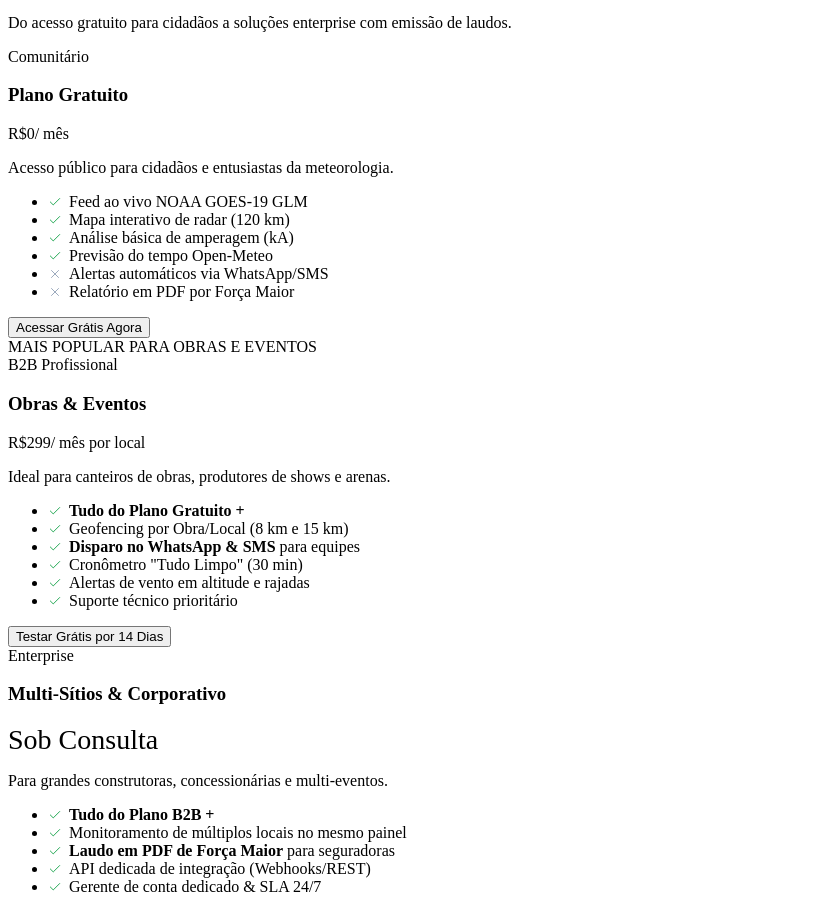
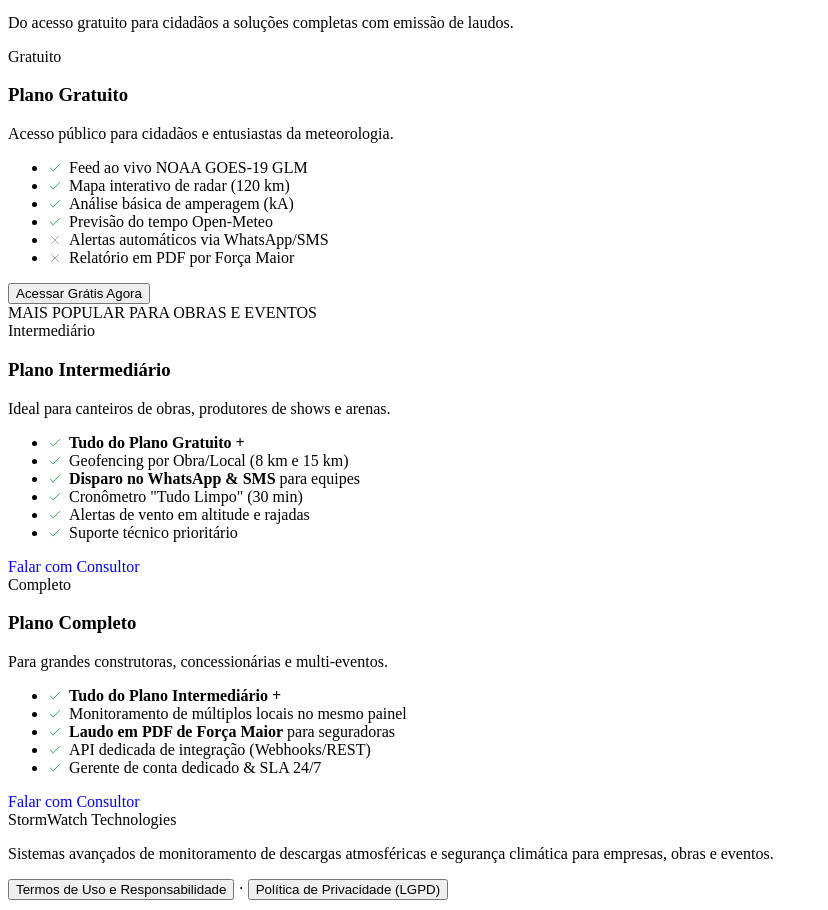
Before and after one commit to SamuelDeveloperPHP/stormwatch, a React (Vite) app in the folder frontend/: page / in a window 1280 px wide. Shown: the part 1420-2330 px from the top of the page, without its empty margins (0-828 px from the left). Built offline with nearby package versions, Linux system fonts and the light colour scheme; no server answers; the HTML template or start-up script is replaced by a standard one; what chartjs-plugin-datalabels would draw is missing.

Commit message:
feat(pricing): atualiza nomes dos planos para Gratuito, Intermediario e Completo, remove valores e direcionamentos por e-mail integrando botoes Falar com Consultor via WhatsApp

```diff
--- a/frontend/src/components/LandingPage.tsx
+++ b/frontend/src/components/LandingPage.tsx
@@ -331,20 +331,15 @@ export default function LandingPage({
 
         <div className="section-header">
           <h2>Escolha o Plano Ideal para a Sua Operação</h2>
-          <p>Do acesso gratuito para cidadãos a soluções enterprise com emissão de laudos.</p>
+          <p>Do acesso gratuito para cidadãos a soluções completas com emissão de laudos.</p>
         </div>
 
         <div className="pricing-grid">
           {/* Free Tier */}
           <div className="pricing-card">
             <div className="pricing-header">
-              <span className="plan-badge plan-badge--free">Comunitário</span>
+              <span className="plan-badge plan-badge--free">Gratuito</span>
               <h3>Plano Gratuito</h3>
-              <div className="price-box">
-                <span className="price-currency">R$</span>
-                <span className="price-amount">0</span>
-                <span className="price-period">/ mês</span>
-              </div>
               <p className="plan-desc">Acesso público para cidadãos e entusiastas da meteorologia.</p>
             </div>
 
@@ -362,17 +357,12 @@ export default function LandingPage({
             </button>
           </div>
 
-          {/* B2B Pro Tier (Featured) */}
+          {/* Intermediate Tier (Featured) */}
           <div className="pricing-card pricing-card--featured">
             <div className="featured-ribbon">MAIS POPULAR PARA OBRAS E EVENTOS</div>
             <div className="pricing-header">
-              <span className="plan-badge plan-badge--pro">B2B Profissional</span>
-              <h3>Obras & Eventos</h3>
-              <div className="price-box">
-                <span className="price-currency">R$</span>
-                <span className="price-amount">299</span>
-                <span className="price-period">/ mês por local</span>
-              </div>
+              <span className="plan-badge plan-badge--pro">Intermediário</span>
+              <h3>Plano Intermediário</h3>
               <p className="plan-desc">Ideal para canteiros de obras, produtores de shows e arenas.</p>
             </div>
 
@@ -385,33 +375,42 @@ export default function LandingPage({
               <li><CheckIcon />Suporte técnico prioritário</li>
             </ul>
 
-            <button className="btn-plan-action btn-plan-action--pro" onClick={onOpenApp}>
-              Testar Grátis por 14 Dias
-            </button>
+            <a
+              href="https://wa.me/5541988885871?text=Ol%C3%A1%2C%20gostaria%20de%20saber%20mais%20sobre%20o%20Plano%20Intermedi%C3%A1rio%20do%20StormWatch"
+              target="_blank"
+              rel="noopener noreferrer"
+              className="btn-plan-action btn-plan-action--pro"
+              style={{ textDecoration: "none", display: "inline-flex", justifyContent: "center", alignItems: "center" }}
+            >
+              Falar com Consultor
+            </a>
           </div>
 
-          {/* Enterprise Tier */}
+          {/* Complete Tier */}
           <div className="pricing-card">
             <div className="pricing-header">
-              <span className="plan-badge plan-badge--enterprise">Enterprise</span>
-              <h3>Multi-Sítios & Corporativo</h3>
-              <div className="price-box">
-                <span className="price-amount" style={{ fontSize: 28 }}>Sob Consulta</span>
-              </div>
+              <span className="plan-badge plan-badge--enterprise">Completo</span>
+              <h3>Plano Completo</h3>
               <p className="plan-desc">Para grandes construtoras, concessionárias e multi-eventos.</p>
             </div>
 
             <ul className="plan-features">
-              <li><CheckIcon /><strong>Tudo do Plano B2B +</strong></li>
+              <li><CheckIcon /><strong>Tudo do Plano Intermediário +</strong></li>
               <li><CheckIcon />Monitoramento de múltiplos locais no mesmo painel</li>
               <li><CheckIcon /><strong>Laudo em PDF de Força Maior</strong> para seguradoras</li>
               <li><CheckIcon />API dedicada de integração (Webhooks/REST)</li>
               <li><CheckIcon />Gerente de conta dedicado & SLA 24/7</li>
             </ul>
 
-            <button className="btn-plan-action btn-plan-action--enterprise" onClick={() => alert("Entre em contato com nossa equipe comercial pelo e-mail: comercial@nexocore.com.br")}>
+            <a
+              href="https://wa.me/5541988885871?text=Ol%C3%A1%2C%20gostaria%20de%20saber%20mais%20sobre%20o%20Plano%20Completo%20do%20StormWatch"
+              target="_blank"
+              rel="noopener noreferrer"
+              className="btn-plan-action btn-plan-action--enterprise"
+              style={{ textDecoration: "none", display: "inline-flex", justifyContent: "center", alignItems: "center" }}
+            >
               Falar com Consultor
-            </button>
+            </a>
           </div>
         </div>
       </section>
```
